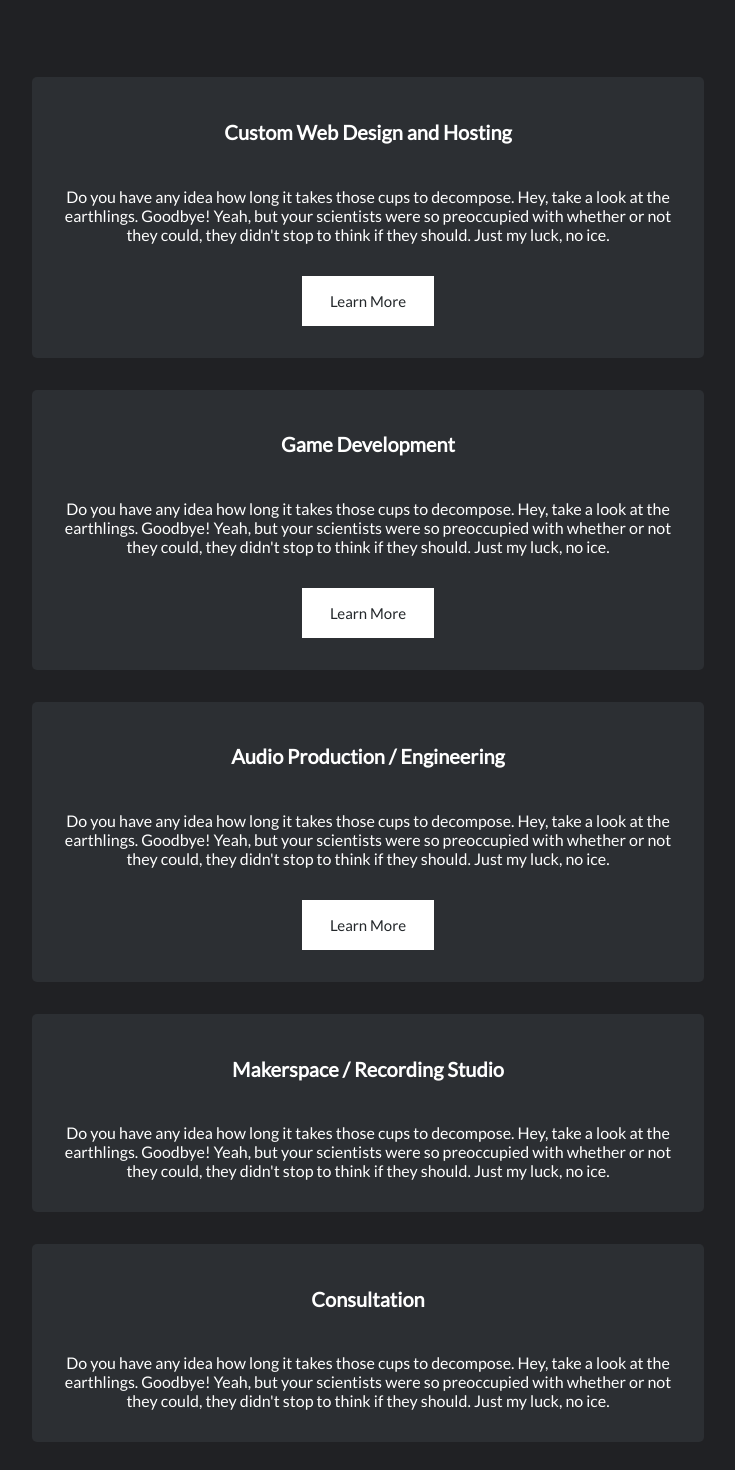
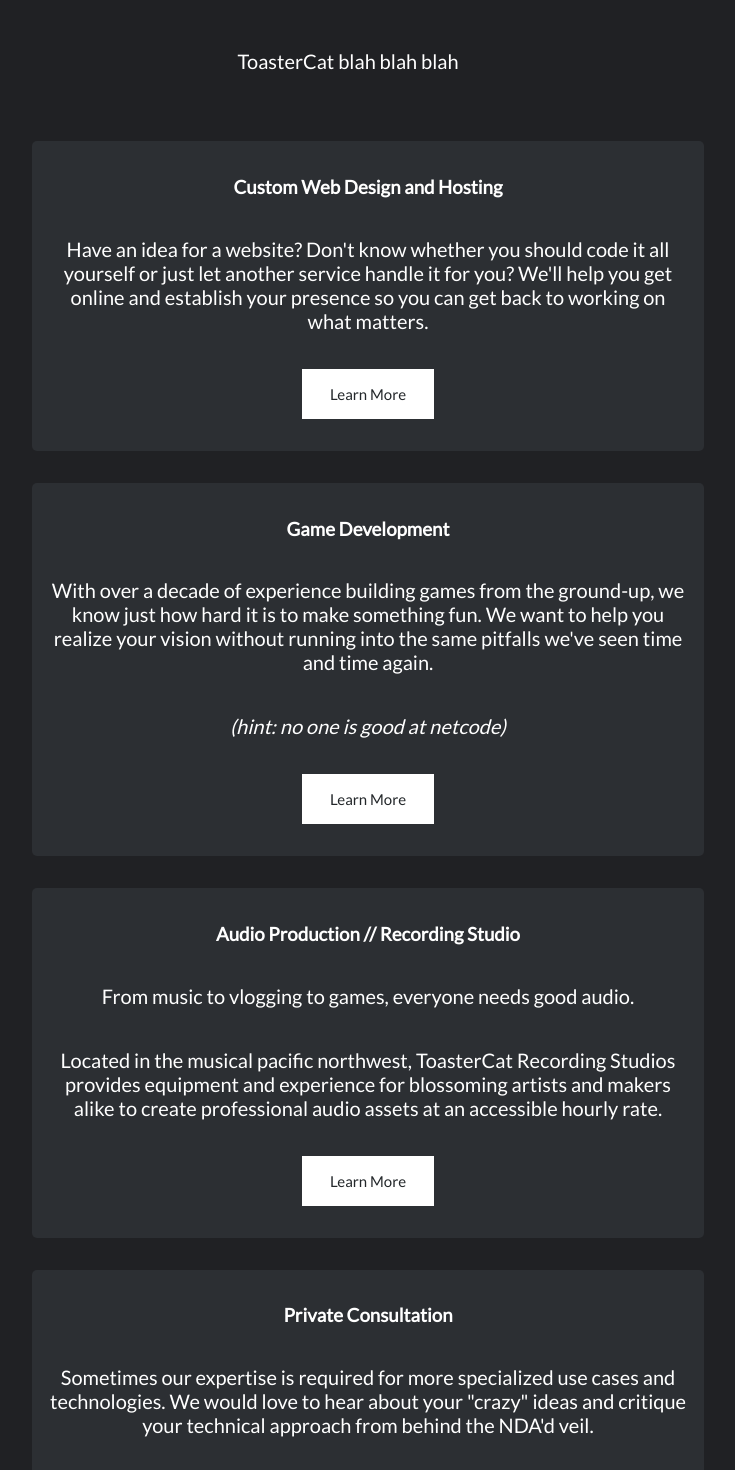
Before and after one commit to ToasterCat/tc-portfolio-site, a React (Create React App) app: page /about in a window 1280 px wide. Shown: the part 640-2110 px from the top of the page, without its empty margins (292-1027 px from the left). Built offline with nearby package versions, Linux system fonts and the light colour scheme.

Commit message:
Updated About project descriptions.

```diff
--- a/src/routes/About/About.scss
+++ b/src/routes/About/About.scss
@@ -100,6 +100,11 @@
     h2 {
       font-size: base.$large-heading;
     }
+
+    p {
+      text-align: center;
+      font-size: base.$large-p;
+    }
   }
 
   .services-list {
--- a/src/routes/About/About.tsx
+++ b/src/routes/About/About.tsx
@@ -27,54 +27,58 @@
 
       <section className="about-services">
         <h2>What We Do</h2>
+
+        <p>
+          ToasterCat blah blah blah
+        </p>
+
         <ul className="services-list">
           <li>
-            <h4>Custom Web Design and Hosting</h4>
+            <h3>Custom Web Design and Hosting</h3>
             <p>
-              Do you have any idea how long it takes those cups to decompose.
-              Hey, take a look at the earthlings. Goodbye! Yeah, but your
-              scientists were so preoccupied with whether or not they could,
-              they didn't stop to think if they should. Just my luck, no ice.
+              Have an idea for a website? Don't know whether you should code it
+              all yourself or just let another service handle it for you? We'll
+              help you get online and establish your presence so you can get
+              back to working on what matters.
             </p>
             <a href="/projects#proj-web">Learn More</a>
           </li>
           <li>
-            <h4>Game Development</h4>
+            <h3>Game Development</h3>
             <p>
-              Do you have any idea how long it takes those cups to decompose.
-              Hey, take a look at the earthlings. Goodbye! Yeah, but your
-              scientists were so preoccupied with whether or not they could,
-              they didn't stop to think if they should. Just my luck, no ice.
+              With over a decade of experience building games from the ground-up,
+              we know just how hard it is to make something fun. We want to help
+              you realize your vision without running into the same pitfalls we've
+              seen time and time again.
+            </p>
+            <p>
+              <i>(hint: no one is good at netcode)</i>
             </p>
             <a href="/projects#proj-game">Learn More</a>
           </li>
           <li>
-            <h4>Audio Production / Engineering</h4>
+            <h3>Audio Production // Recording Studio</h3>
             <p>
-              Do you have any idea how long it takes those cups to decompose.
-              Hey, take a look at the earthlings. Goodbye! Yeah, but your
-              scientists were so preoccupied with whether or not they could,
-              they didn't stop to think if they should. Just my luck, no ice.
+              From music to vlogging to games, everyone needs good audio.
+            </p>
+            <p>
+              Located in the musical pacific northwest, ToasterCat Recording Studios
+              provides equipment and experience for blossoming artists and makers
+              alike to create professional audio assets at an accessible hourly rate.
             </p>
             <a href="/projects#proj-audio">Learn More</a>
           </li>
           <li>
-            <h4>Makerspace / Recording Studio</h4>
+            <h3>Private Consultation</h3>
             <p>
-              Do you have any idea how long it takes those cups to decompose.
-              Hey, take a look at the earthlings. Goodbye! Yeah, but your
-              scientists were so preoccupied with whether or not they could,
-              they didn't stop to think if they should. Just my luck, no ice.
+              Sometimes our expertise is required for more specialized use cases
+              and technologies. We would love to hear about your "crazy" ideas
+              and critique your technical approach from behind the NDA'd veil.
             </p>
-          </li>
-          <li>
-            <h4>Consultation</h4>
             <p>
-              Do you have any idea how long it takes those cups to decompose.
-              Hey, take a look at the earthlings. Goodbye! Yeah, but your
-              scientists were so preoccupied with whether or not they could,
-              they didn't stop to think if they should. Just my luck, no ice.
+              From apps to doomsday devices - let's see what we can do for you.
             </p>
+            <a href="/contact">Reach Out</a>
           </li>
         </ul>
         <h2>Where We Do It</h2>
```
Also changed, not shown: 1 other file (tests, documents, lock files or other folders).
